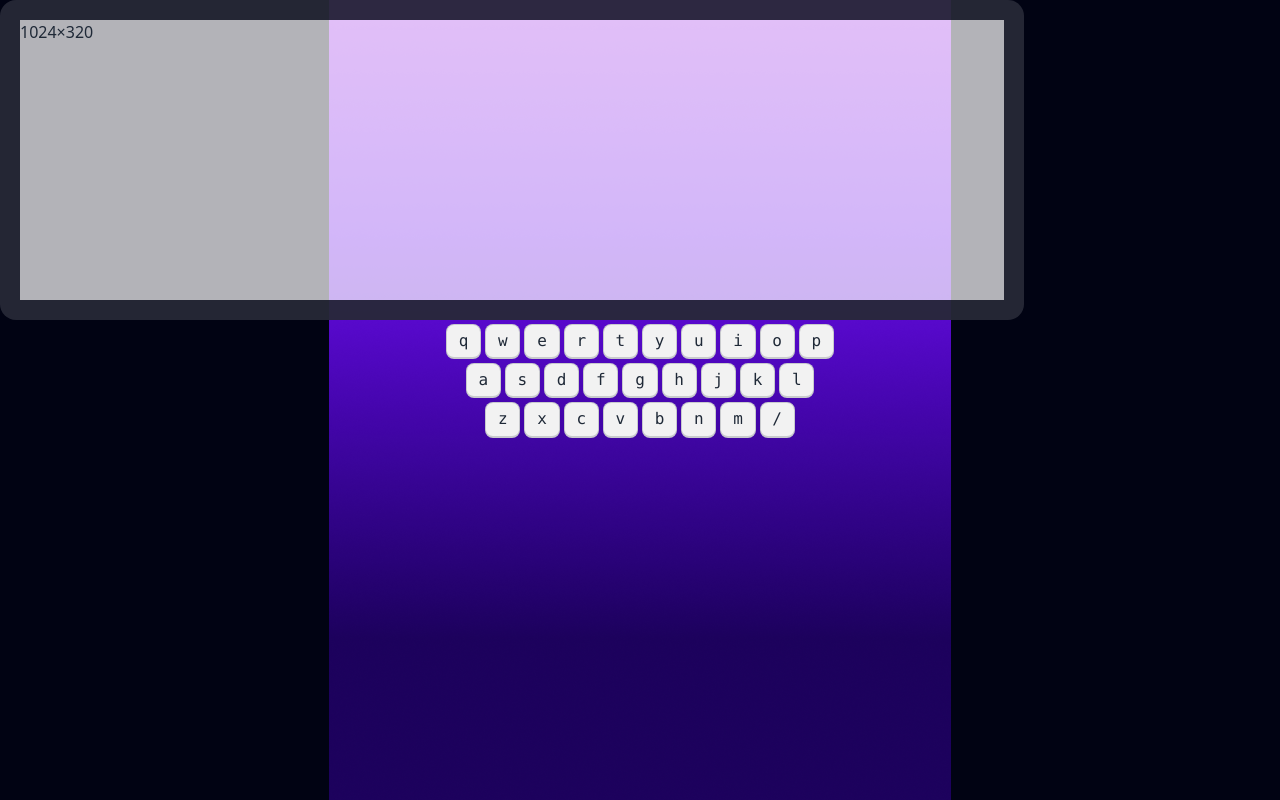
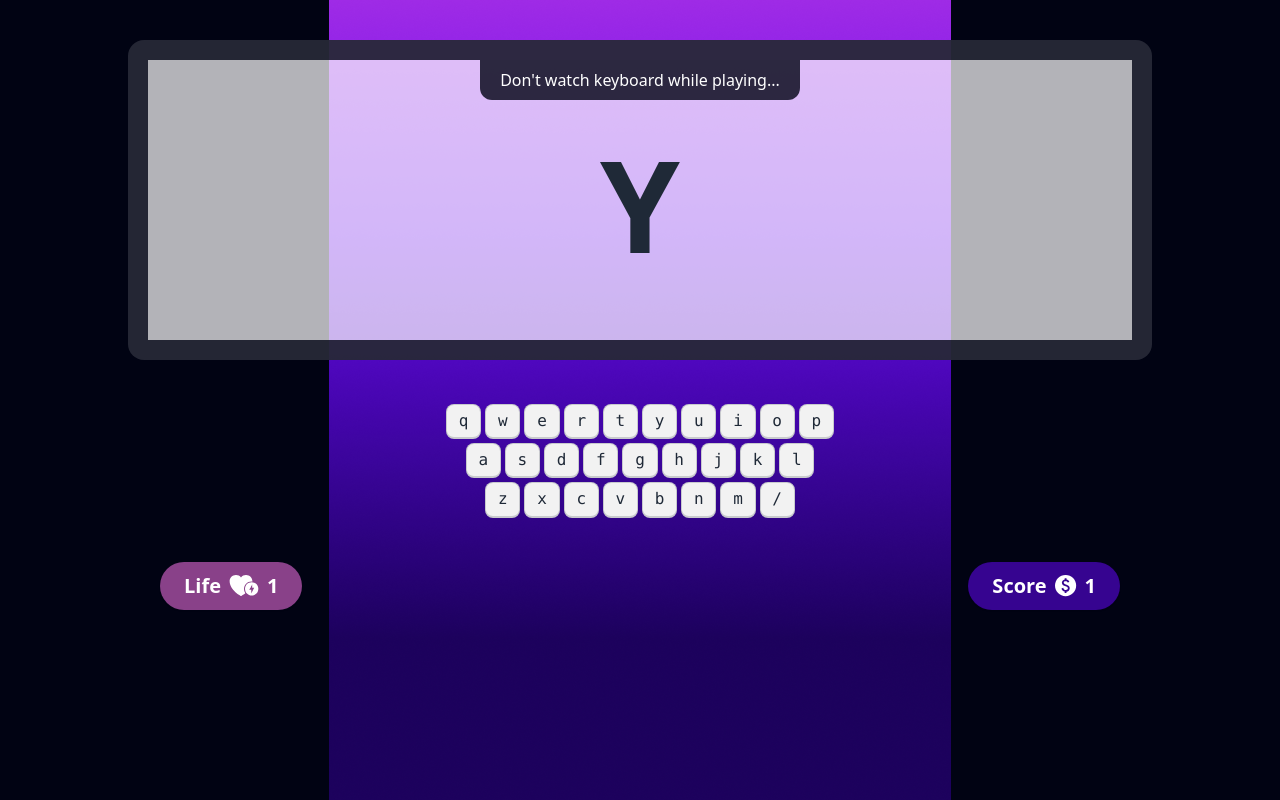
Before and after one commit to nawab25/alphabet-clash-pro, a plain HTML site: page index.html in a window 1280 px wide. Drawn offline with nearby package versions, Linux system fonts and the light colour scheme.

Commit message:
created play ground section

```diff
--- a/index.html
+++ b/index.html
@@ -23,9 +23,16 @@
 
         </section>
         <section class="play-ground">
+            <div class="flex flex-col justify-center items-center gap-10 pt-10">
                 <!-- screen -->
-            <div class="artboard artboard-horizontal phone-6 border-[20px] rounded-2xl border-[#010313CC] bg-[#FFFFFFB3]">
-                1024×320
+            <div
+            class="artboard artboard-horizontal phone-6 border-[20px] rounded-2xl border-[#010313CC] bg-[#FFFFFFB3]">
+            <div class="flex justify-center">
+                <p class="bg-[#010313CC] text-white px-5 py-2 rounded-b-xl">Don't watch keyboard  while playing...</p>
+            </div>
+            <div class="flex justify-center items-center pt-10">
+                <h1 class="text-9xl font-bold">Y</h1>
+            </div>
         </div>
         <!-- keyboard -->
         <div>
@@ -64,6 +71,19 @@
             </div>
         </div>
         <!-- life score -->
+        <div class="flex justify-between w-3/4">
+            <button class="btn rounded-full bg-[#894189] text-white font-semibold border-none text-xl px-6">
+                Life
+                <img src="./images/heart.svg" alt="">
+                <span>1</span>
+              </button>
+            <button class="btn rounded-full bg-[#360490] text-white font-semibold border-none text-xl px-6">
+                Score
+                <img src="./images/dolor.svg" alt="">
+                <span>1</span>
+              </button>
+        </div>
+            </div>
         </section>
         <section class="score">
 
```
Also changed, not shown: images/dolor.svg (added), images/heart.svg (added). Lines whose indentation alone changed are shown as unchanged.
